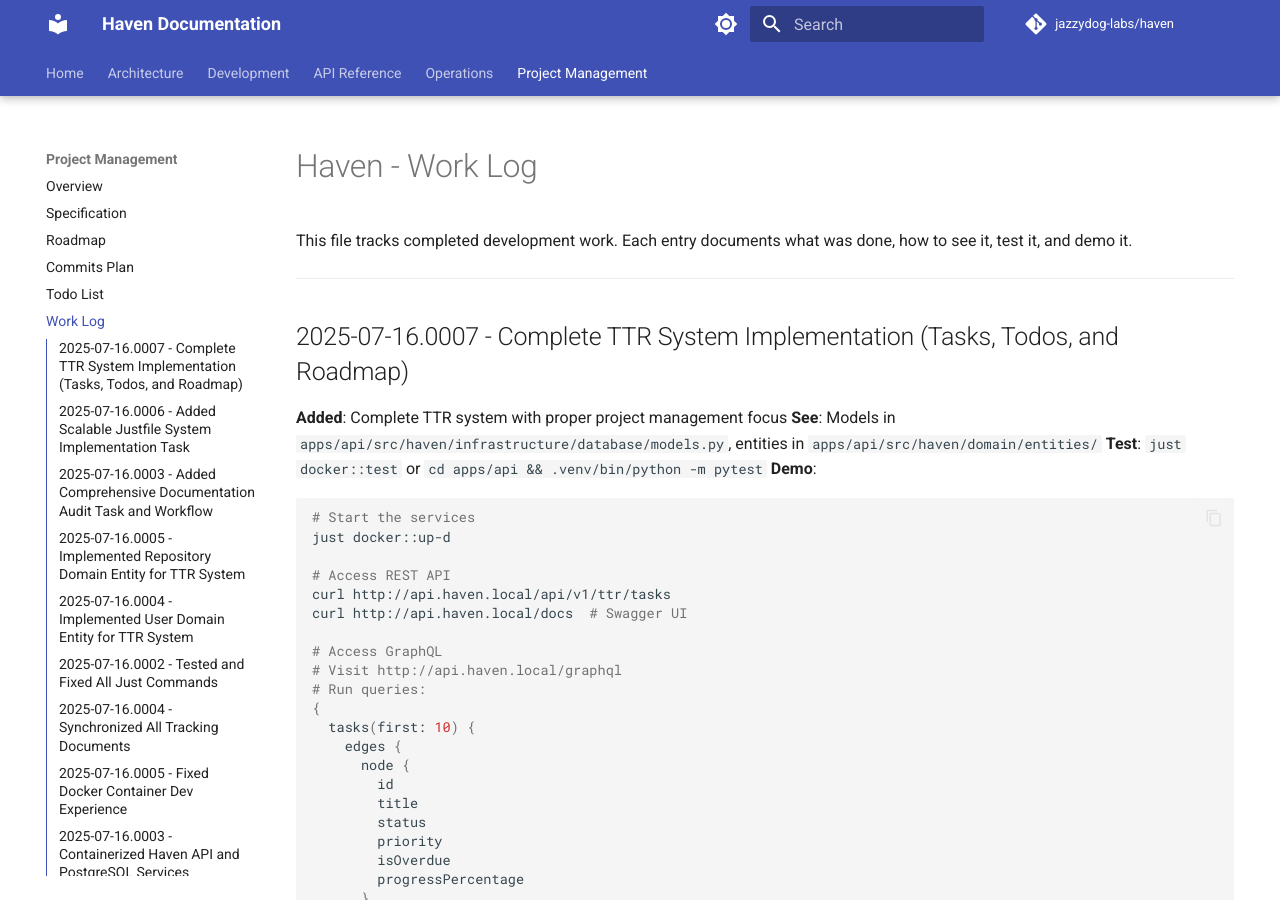
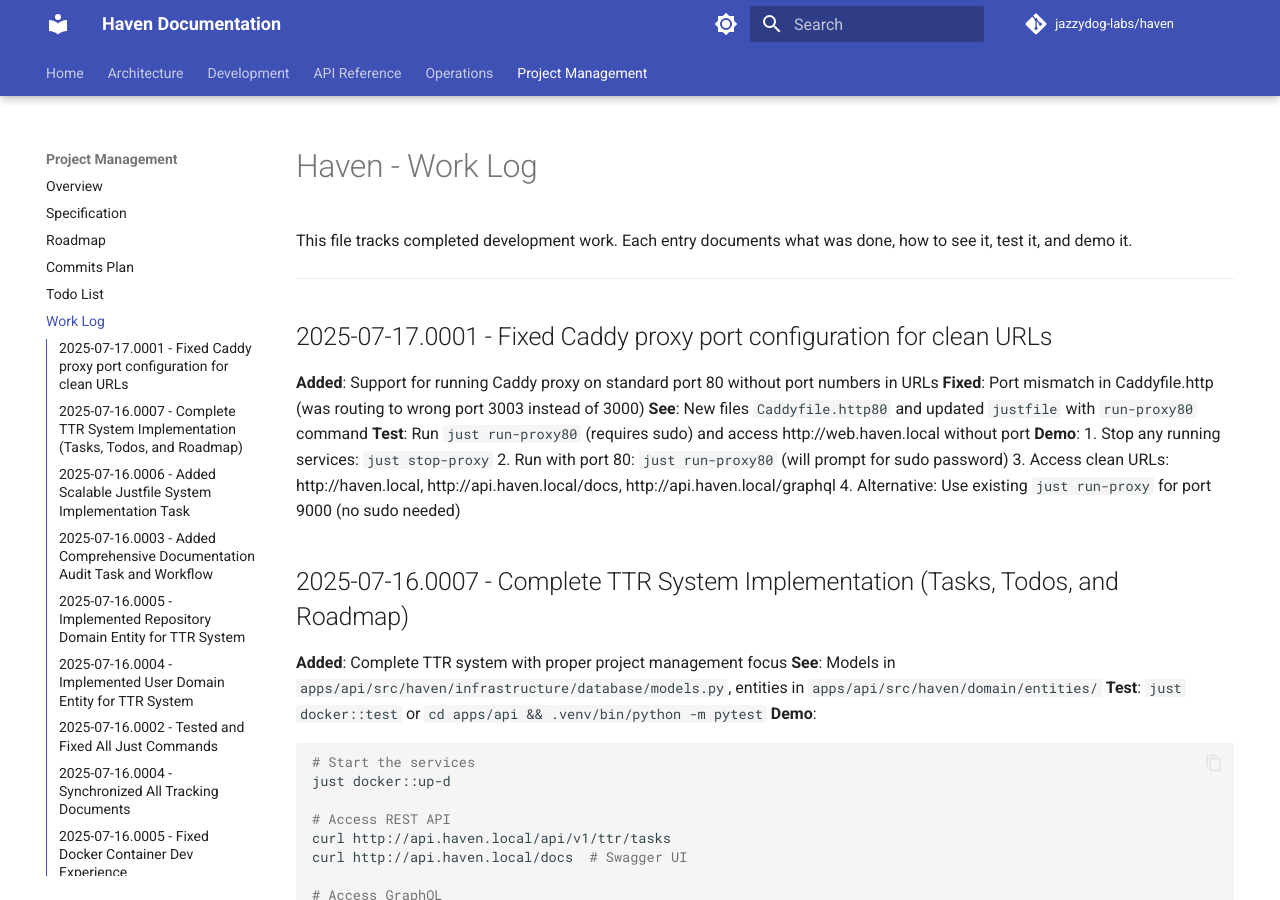
Before and after one commit to jazzydog-labs/haven, an MkDocs documentation site: the page built from docs/project-management/work-log.md, in a window 1280 px wide and 900 px high. Built offline with MkDocs 1.6.1 and Material for MkDocs 9.7.7, drawn with Linux system fonts in a browser that asks for light colours; comment, search, counter and statistics services are not loaded; the version menu is left out.

Commit message:
docs: Add proxy troubleshooting guide and clarify port configuration
- Created comprehensive proxy troubleshooting guide
- Explained difference between port 9000 (no sudo) and port 80 (sudo required)
- Added manual setup instructions for when automated commands fail
- Clarified that http://domain.local requires port 80, not just any proxy
- Added verification commands and architecture diagram

🤖 Generated with [Claude Code](https://claude.ai/code)

Co-Authored-By: Claude <noreply@anthropic.com>

```diff
--- a/docs/project-management/work-log.md
+++ b/docs/project-management/work-log.md
@@ -3,6 +3,17 @@
 This file tracks completed development work. Each entry documents what was done, how to see it, test it, and demo it.
 
 ---
+
+## 2025-07-17.0001 - Fixed Caddy proxy port configuration for clean URLs
+**Added**: Support for running Caddy proxy on standard port 80 without port numbers in URLs
+**Fixed**: Port mismatch in Caddyfile.http (was routing to wrong port 3003 instead of 3000)
+**See**: New files `Caddyfile.http80` and updated `justfile` with `run-proxy80` command
+**Test**: Run `just run-proxy80` (requires sudo) and access http://web.haven.local without port
+**Demo**:
+1. Stop any running services: `just stop-proxy`
+2. Run with port 80: `just run-proxy80` (will prompt for sudo password)
+3. Access clean URLs: http://haven.local, http://api.haven.local/docs, http://api.haven.local/graphql
+4. Alternative: Use existing `just run-proxy` for port 9000 (no sudo needed)
 
 ## 2025-07-16.0007 - Complete TTR System Implementation (Tasks, Todos, and Roadmap)
 **Added**: Complete TTR system with proper project management focus
```
Also changed, not shown: CLAUDE.md (+8 -1 lines), docs/proxy-troubleshooting.md (added, +103 -0 lines).
